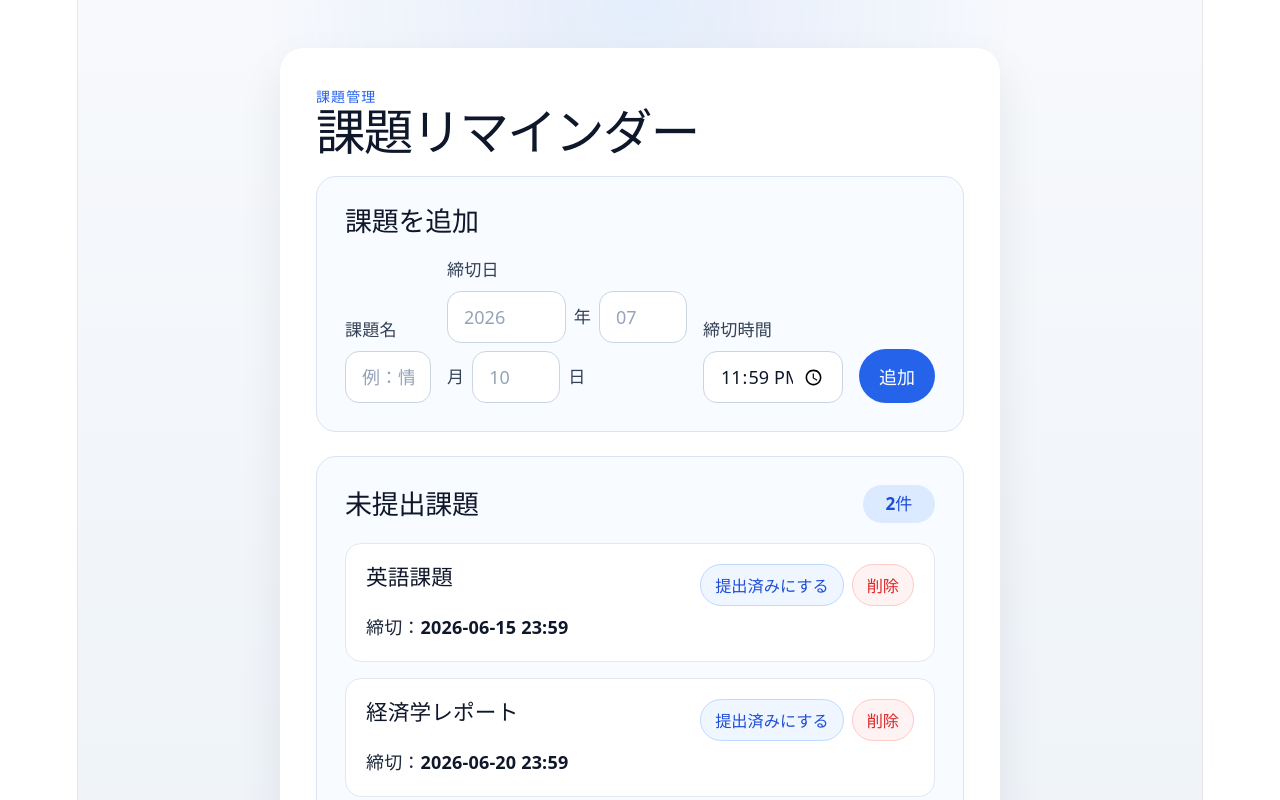
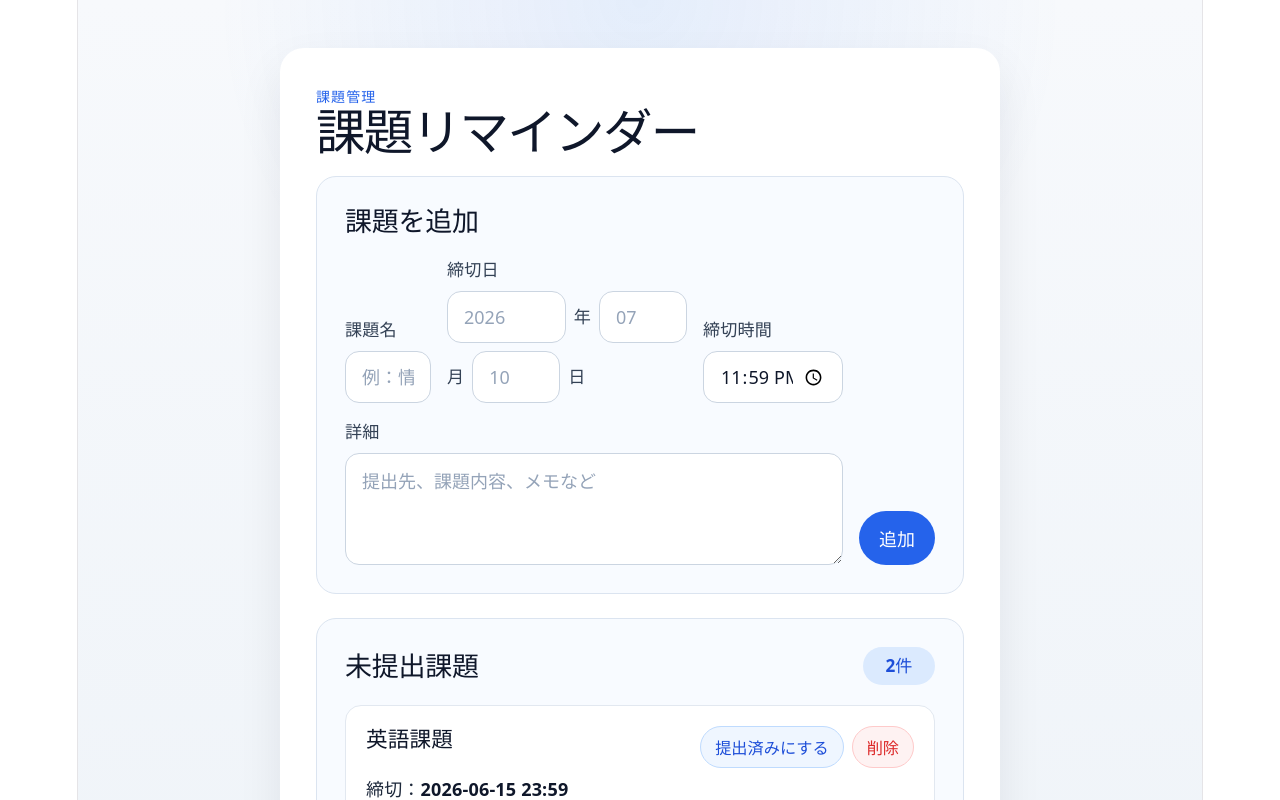
Before and after one commit to sattomio/kadai-reminder, a React (Vite) app: page / in a window 1280 px wide. Shown: the top 800 px of the page. Built offline with nearby package versions, Linux system fonts and the light colour scheme.

Commit message:
Add task detail notes

```diff
--- a/src/App.css
+++ b/src/App.css
@@ -120,6 +120,32 @@
   color: #94a3b8;
 }
 
+.form-field textarea {
+  width: 100%;
+  min-height: 112px;
+  padding: 14px 16px;
+  border: 1px solid #cbd5e1;
+  border-radius: 14px;
+  font: inherit;
+  color: #0f172a;
+  background: #ffffff;
+  box-sizing: border-box;
+  resize: vertical;
+  transition:
+    border-color 0.2s ease,
+    box-shadow 0.2s ease;
+}
+
+.form-field textarea:focus {
+  border-color: #2563eb;
+  box-shadow: 0 0 0 4px rgba(37, 99, 235, 0.12);
+  outline: none;
+}
+
+.form-field textarea::placeholder {
+  color: #94a3b8;
+}
+
 .date-fields {
   display: flex;
   gap: 8px;
@@ -150,6 +176,10 @@
 
 .time-field input {
   min-width: 0;
+}
+
+.detail-field {
+  grid-column: 1 / -2;
 }
 
 .assignment-form-button {
@@ -294,6 +324,18 @@
   color: #475569;
 }
 
+.assignment-detail {
+  margin-top: 10px;
+  font-size: 0.98rem;
+  line-height: 1.6;
+  color: #475569;
+  white-space: pre-wrap;
+}
+
+.assignment-item-completed .assignment-detail {
+  color: #64748b;
+}
+
 .completed-badge {
   display: inline-flex;
   align-items: center;
@@ -421,6 +463,10 @@
     grid-template-columns: 1fr;
   }
 
+  .detail-field {
+    grid-column: auto;
+  }
+
   .date-fields {
     width: 100%;
   }
--- a/src/App.jsx
+++ b/src/App.jsx
@@ -43,6 +43,7 @@ const normalizeAssignments = (items) =>
     ...assignment,
     deadline: normalizeDeadline(assignment.deadline),
     completed: assignment.completed ?? false,
+    detail: assignment.detail ?? '',
   }))
 
 const formatDeadlineParts = (year, month, day) =>
@@ -111,6 +112,7 @@ function App() {
   const [month, setMonth] = useState('')
   const [day, setDay] = useState('')
   const [time, setTime] = useState(DEFAULT_DEADLINE_TIME)
+  const [detail, setDetail] = useState('')
 
   useEffect(() => {
     localStorage.setItem(ASSIGNMENTS_STORAGE_KEY, JSON.stringify(assignmentList))
@@ -142,6 +144,7 @@ function App() {
       title: taskTitle.trim(),
       deadline: formatDeadline(year, month, day, time),
       completed: false,
+      detail: detail.trim(),
     }
 
     setAssignmentList((currentAssignments) => [...currentAssignments, newAssignment])
@@ -150,6 +153,7 @@ function App() {
     setMonth('')
     setDay('')
     setTime(DEFAULT_DEADLINE_TIME)
+    setDetail('')
   }
 
   const handleDeleteAssignment = (assignmentToDelete) => {
@@ -249,6 +253,16 @@ function App() {
               <input type="time" name="time" value={time} onChange={handleTimeChange} />
             </label>
 
+            <label className="form-field detail-field">
+              <span>詳細</span>
+              <textarea
+                name="detail"
+                placeholder="提出先、課題内容、メモなど"
+                value={detail}
+                onChange={(event) => setDetail(event.target.value)}
+              />
+            </label>
+
             <button
               type="button"
               className="add-button assignment-form-button"
@@ -304,6 +318,7 @@ function App() {
                     <span className="assignment-deadline-label">締切：</span>
                     <span className="assignment-deadline-value">{assignment.deadline}</span>
                   </p>
+                  {assignment.detail && <p className="assignment-detail">{assignment.detail}</p>}
                 </article>
               )
             })}
```
